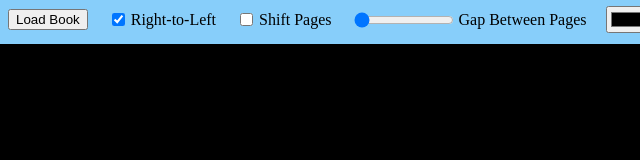
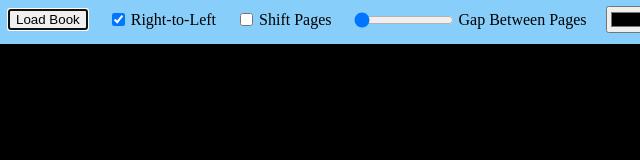
Before and after one commit to kclin16/kclin16.github.io, a plain HTML site: page ComicReader/reader.html in a window 1280 px wide. Shown: the full height of the page, 0-640 px from the left. Drawn offline with Linux system fonts and the light colour scheme.

Commit message:
Set autofocus

```diff
--- a/ComicReader/reader.html
+++ b/ComicReader/reader.html
@@ -22,7 +22,7 @@
         <div id="controls">
             <div id="top-bar">
                 <label>
-                    <button type="button" id="load_file">Load Book</button>
+                    <button type="button" id="load_file" autofocus>Load Book</button>
                     <input type="file" id="open_control" accept="application/epub+zip" hidden>
                 </label>
                 <input type="checkbox" id="rtl" name="rtl" checked>
```
